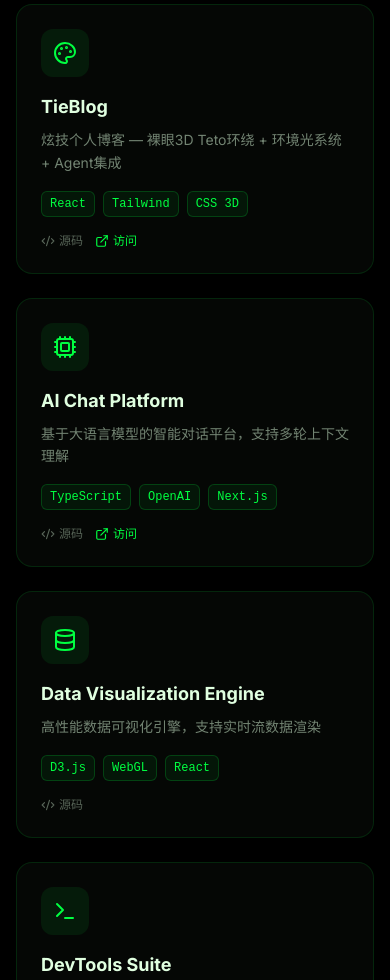
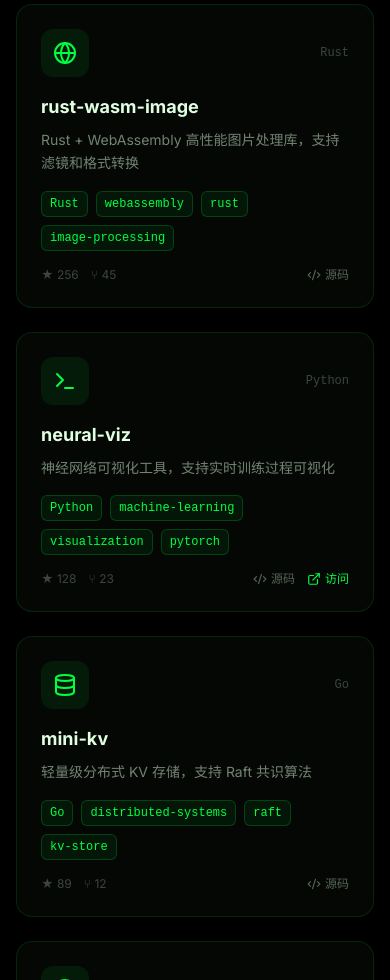
Before and after one commit to TianYu0321/TIEBlog, a React (Vite) app: page / in a window 390 px wide. Shown: the part 1020-2000 px from the top of the page. Built offline with nearby package versions, Linux system fonts and the light colour scheme.

Commit message:
feat: Projects 接入 projects.json 动态数据，支持真实 GitHub 项目

```diff
--- a/src/components/Projects.tsx
+++ b/src/components/Projects.tsx
@@ -1,5 +1,19 @@
 import { useTheme } from './ThemeProvider';
-import { ExternalLink, Code2, Globe, Terminal, Database, Palette, Cpu } from 'lucide-react';
+import { ExternalLink, Code2, Terminal, Database, Globe, Cpu, Palette, Layers } from 'lucide-react';
+import { useEffect, useState } from 'react';
+
+interface GitHubProject {
+  id: number;
+  name: string;
+  description: string | null;
+  url: string;
+  stars: number;
+  forks: number;
+  language: string | null;
+  topics: string[];
+  updated_at: string;
+  homepage: string | null;
+}
 
 interface Project {
   id: string;
@@ -8,65 +22,109 @@ interface Project {
   tags: string[];
   icon: React.ReactNode;
   link?: string;
-  github?: string;
+  github: string;
+  stars: number;
+  forks: number;
+  language: string;
 }
 
-const projects: Project[] = [
-  {
-    id: '1',
-    title: 'TieBlog',
-    description: '炫技个人博客 — 裸眼3D Teto环绕 + 环境光系统 + Agent集成',
-    tags: ['React', 'Tailwind', 'CSS 3D'],
-    icon: <Palette size={24} />,
-    github: '#',
-    link: '#',
-  },
-  {
-    id: '2',
-    title: 'AI Chat Platform',
-    description: '基于大语言模型的智能对话平台，支持多轮上下文理解',
-    tags: ['TypeScript', 'OpenAI', 'Next.js'],
-    icon: <Cpu size={24} />,
-    github: '#',
-    link: '#',
-  },
-  {
-    id: '3',
-    title: 'Data Visualization Engine',
-    description: '高性能数据可视化引擎，支持实时流数据渲染',
-    tags: ['D3.js', 'WebGL', 'React'],
-    icon: <Database size={24} />,
-    github: '#',
-  },
-  {
-    id: '4',
-    title: 'DevTools Suite',
-    description: '开发者工具套件，包含代码生成、调试、部署一站式工具',
-    tags: ['Electron', 'Node.js', 'CLI'],
-    icon: <Terminal size={24} />,
-    github: '#',
-  },
-  {
-    id: '5',
-    title: 'Web3 Dashboard',
-    description: '去中心化应用仪表盘，支持多链资产管理和交易分析',
-    tags: ['Solidity', 'Ethers.js', 'Vue'],
-    icon: <Globe size={24} />,
-    github: '#',
-    link: '#',
-  },
-  {
-    id: '6',
-    title: 'Code Playground',
-    description: '在线代码编辑运行环境，支持多种语言和实时协作',
-    tags: ['WebAssembly', 'Monaco', 'Socket.io'],
-    icon: <Code2 size={24} />,
-    github: '#',
-  },
-];
+// 语言到图标的映射
+const languageIcons: Record<string, React.ReactNode> = {
+  TypeScript: <Code2 size={24} />,
+  JavaScript: <Code2 size={24} />,
+  Python: <Terminal size={24} />,
+  Go: <Database size={24} />,
+  Rust: <Globe size={24} />,
+  GLSL: <Palette size={24} />,
+  HTML: <Layers size={24} />,
+  CSS: <Layers size={24} />,
+  Vue: <Layers size={24} />,
+  React: <Cpu size={24} />,
+};
+
+function getIcon(language: string | null): React.ReactNode {
+  if (!language) return <Code2 size={24} />;
+  return languageIcons[language] || <Code2 size={24} />;
+}
 
 export default function Projects() {
   const { currentTheme } = useTheme();
+  const [projects, setProjects] = useState<Project[]>([]);
+  const [loading, setLoading] = useState(true);
+  const [error, setError] = useState(false);
+
+  useEffect(() => {
+    fetch('/projects.json')
+      .then((r) => {
+        if (!r.ok) throw new Error('Failed to load');
+        return r.json();
+      })
+      .then((data: GitHubProject[]) => {
+        // 按 stars 降序，最多 12 个
+        const sorted = data
+          .sort((a, b) => b.stars - a.stars)
+          .slice(0, 12);
+
+        const mapped: Project[] = sorted.map((p) => ({
+          id: p.id.toString(),
+          title: p.name,
+          description: p.description || '暂无描述',
+          tags: [p.language || 'Unknown', ...p.topics.slice(0, 3)],
+          icon: getIcon(p.language),
+          link: p.homepage || undefined,
+          github: p.url,
+          stars: p.stars,
+          forks: p.forks,
+          language: p.language || 'Unknown',
+        }));
+
+        setProjects(mapped);
+        setLoading(false);
+      })
+      .catch(() => {
+        setError(true);
+        setLoading(false);
+      });
+  }, []);
+
+  if (loading) {
+    return (
+      <section id="projects" className="relative w-full py-24 px-4">
+        <div className="max-w-6xl mx-auto">
+          <div className="flex items-center gap-4 mb-12">
+            <div className="w-12 h-px" style={{ background: currentTheme.glowColor }} />
+            <h2 className="text-3xl md:text-4xl font-bold" style={{ color: currentTheme.textColor }}>
+              项目展示
+            </h2>
+          </div>
+          <div className="text-center py-12">
+            <div className="inline-block w-8 h-8 border-2 border-t-transparent rounded-full animate-spin" style={{ borderColor: currentTheme.glowColor }} />
+            <p className="mt-4 text-sm" style={{ color: `${currentTheme.textColor}60` }}>加载项目中...</p>
+          </div>
+        </div>
+      </section>
+    );
+  }
+
+  if (error || projects.length === 0) {
+    return (
+      <section id="projects" className="relative w-full py-24 px-4">
+        <div className="max-w-6xl mx-auto">
+          <div className="flex items-center gap-4 mb-12">
+            <div className="w-12 h-px" style={{ background: currentTheme.glowColor }} />
+            <h2 className="text-3xl md:text-4xl font-bold" style={{ color: currentTheme.textColor }}>
+              项目展示
+            </h2>
+          </div>
+          <div className="text-center py-12">
+            <p className="text-sm" style={{ color: `${currentTheme.textColor}60` }}>
+              暂无项目数据。请检查 GitHub Actions 是否已运行，或项目配置是否正确。
+            </p>
+          </div>
+        </div>
+      </section>
+    );
+  }
 
   return (
     <section id="projects" className="relative w-full py-24 px-4">
@@ -98,15 +156,20 @@ export default function Projects() {
               />
 
               <div className="relative z-10">
-                {/* 图标 */}
+                {/* 图标 + 语言 */}
+                <div className="flex items-center justify-between mb-4">
                   <div
-                  className="w-12 h-12 rounded-xl flex items-center justify-center mb-4"
+                    className="w-12 h-12 rounded-xl flex items-center justify-center"
                     style={{
                       background: `${currentTheme.glowColor}15`,
                       color: currentTheme.glowColor,
                     }}
                   >
                     {project.icon}
+                  </div>
+                  <span className="text-xs font-mono" style={{ color: `${currentTheme.textColor}40` }}>
+                    {project.language}
+                  </span>
                 </div>
 
                 {/* 标题 */}
@@ -136,21 +199,28 @@ export default function Projects() {
                   ))}
                 </div>
 
-                {/* 链接 */}
+                {/* 统计 + 链接 */}
+                <div className="flex items-center justify-between">
+                  <div className="flex gap-3 text-xs" style={{ color: `${currentTheme.textColor}40` }}>
+                    <span>★ {project.stars}</span>
+                    <span>⑂ {project.forks}</span>
+                  </div>
                   <div className="flex gap-3">
-                  {project.github && (
                     <a
                       href={project.github}
+                      target="_blank"
+                      rel="noopener noreferrer"
                       className="flex items-center gap-1 text-xs transition-colors hover:opacity-80"
                       style={{ color: `${currentTheme.textColor}60` }}
                     >
                       <Code2 size={14} />
                       <span>源码</span>
                     </a>
-                  )}
                     {project.link && (
                       <a
                         href={project.link}
+                        target="_blank"
+                        rel="noopener noreferrer"
                         className="flex items-center gap-1 text-xs transition-colors hover:opacity-80"
                         style={{ color: currentTheme.glowColor }}
                       >
@@ -161,6 +231,7 @@ export default function Projects() {
                   </div>
                 </div>
               </div>
+            </div>
           ))}
         </div>
       </div>
```
Lines whose indentation alone changed are shown as unchanged.
